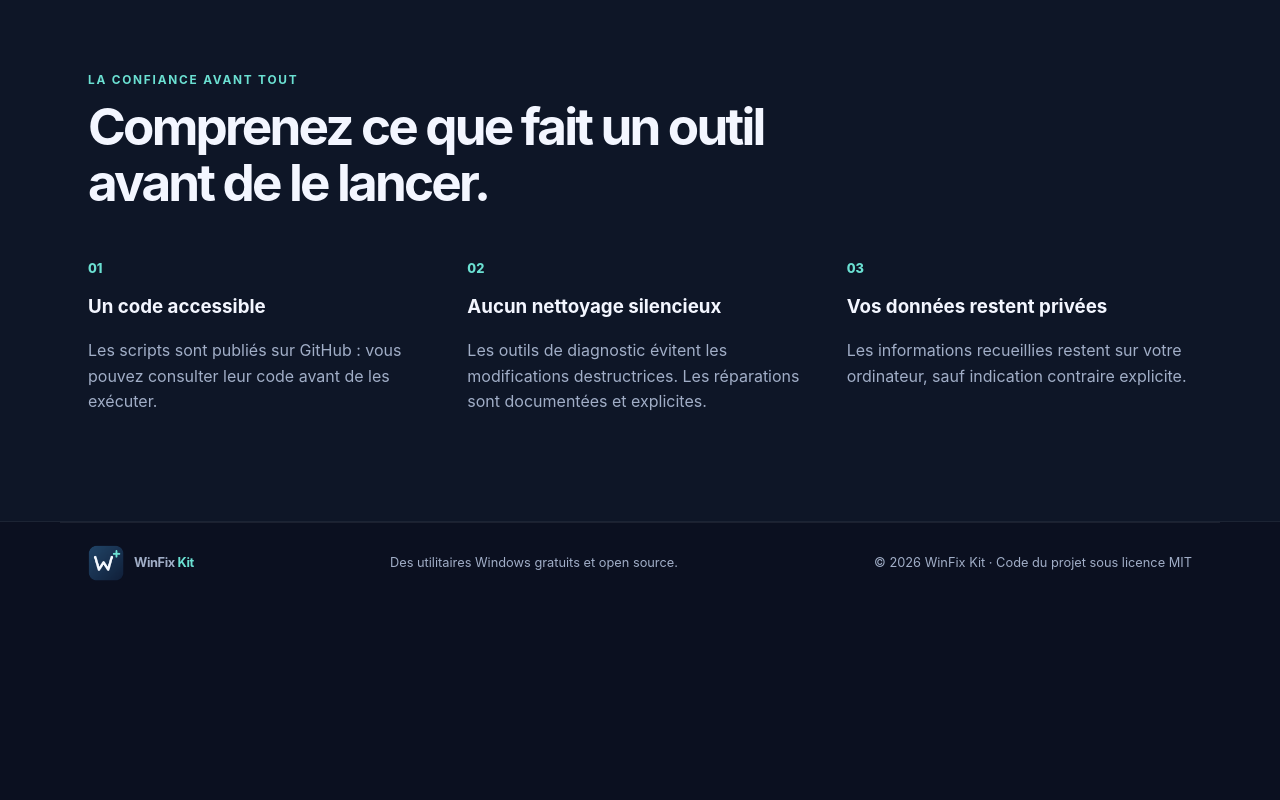
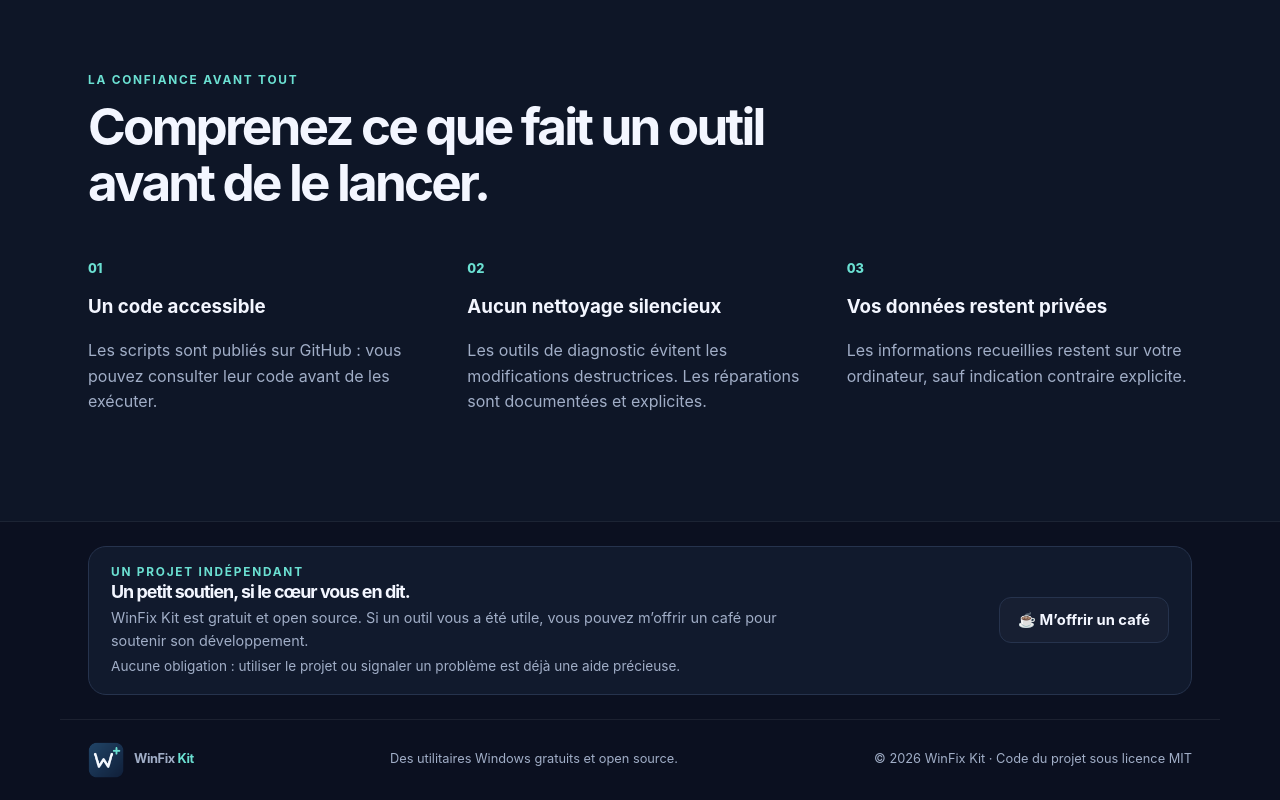
Before and after one commit to DrakkenWorld/winfix-kit-site, a plain HTML site: page fr/index.html in a window 1280 px wide. Shown: the part 1538-2338 px from the top of the page. Before the commit the page ends 2141 px from the top, so only its background shows below. Drawn offline with Linux system fonts and the light colour scheme.

Commit message:
Rétablir le bandeau de soutien en bas des accueils (#5)

```diff
--- a/assets/css/styles.css
+++ b/assets/css/styles.css
@@ -104,3 +104,9 @@ h2 { margin: 8px 0 0; font-size: clamp(2rem, 4vw, 3.2rem); letter-spacing: -.055
   .app-details { grid-template-columns: 1fr; gap: 18px; padding: 18px; }
 }
 .support-link { display: inline-flex; align-items: center; gap: 5px; white-space: nowrap; font-size: .82rem; }
+
+.support { max-width: 1104px; width: calc(100% - 56px); margin: 24px auto; padding: 16px 22px; display: flex; flex-wrap: wrap; align-items: center; justify-content: space-between; gap: 18px; border: 1px solid var(--border); border-radius: var(--radius); background: var(--surface); }
+.support > div { max-width: 670px; }
+.support h2 { margin: 0 0 4px; font-size: 1.12rem; }
+.support p { margin: 0; font-size: .9rem; color: var(--muted); }
+.support .support-note { margin-top: 4px; font-size: .85rem; }
--- a/fr/index.html
+++ b/fr/index.html
@@ -104,6 +104,10 @@
         <div><span class="principle-number">03</span><h3>Vos données restent privées</h3><p>Les informations recueillies restent sur votre ordinateur, sauf indication contraire explicite.</p></div>
       </div>
     </section>
+    <section class="support" aria-labelledby="support-title">
+      <div><div class="eyebrow">UN PROJET INDÉPENDANT</div><h2 id="support-title">Un petit soutien, si le cœur vous en dit.</h2><p>WinFix Kit est gratuit et open source. Si un outil vous a été utile, vous pouvez m’offrir un café pour soutenir son développement.</p><p class="support-note">Aucune obligation : utiliser le projet ou signaler un problème est déjà une aide précieuse.</p></div>
+      <a class="button button-secondary" href="https://buymeacoffee.com/drakken">☕ M’offrir un café</a>
+    </section>
   </main>
 
   <footer class="site-footer">
```
Also changed, not shown: index.html (+4 -0 lines), tests/check-site.mjs (+4 -2 lines).
